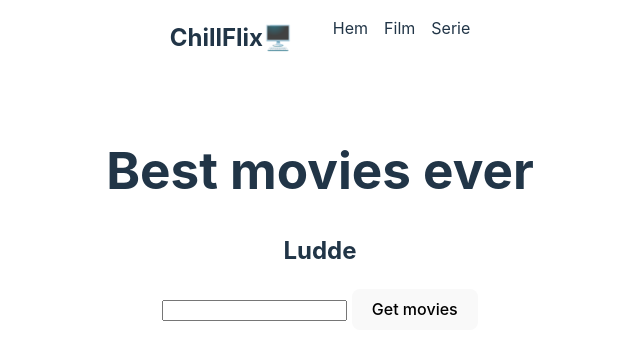
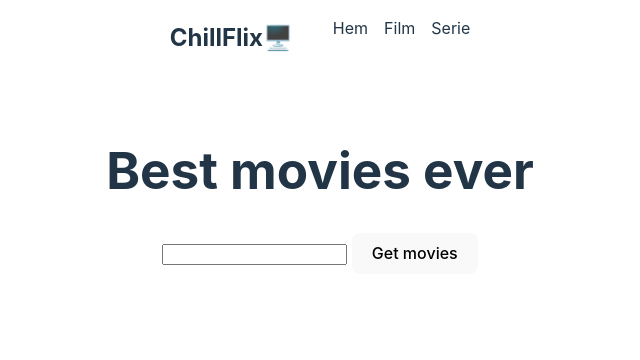
Before and after one commit to feliziaboustedt/grupparbete-git-2, a website built with Vite: page index.html in a window 1280 px wide. Shown: the whole page, without its empty margins (320-960 px from the left). Built offline with nearby package versions, Linux system fonts and the light colour scheme.

Commit message:
Inget alls

```diff
--- a/index.html
+++ b/index.html
@@ -18,9 +18,9 @@
         </ul>
       </nav>
     </header>
+
     <div id="app">
       <h1>Best movies ever</h1>
-      <h2>Ludde</h2>
       <form id="form">
         <input type="text" id="input" />
         <button>Get movies</button>
```
